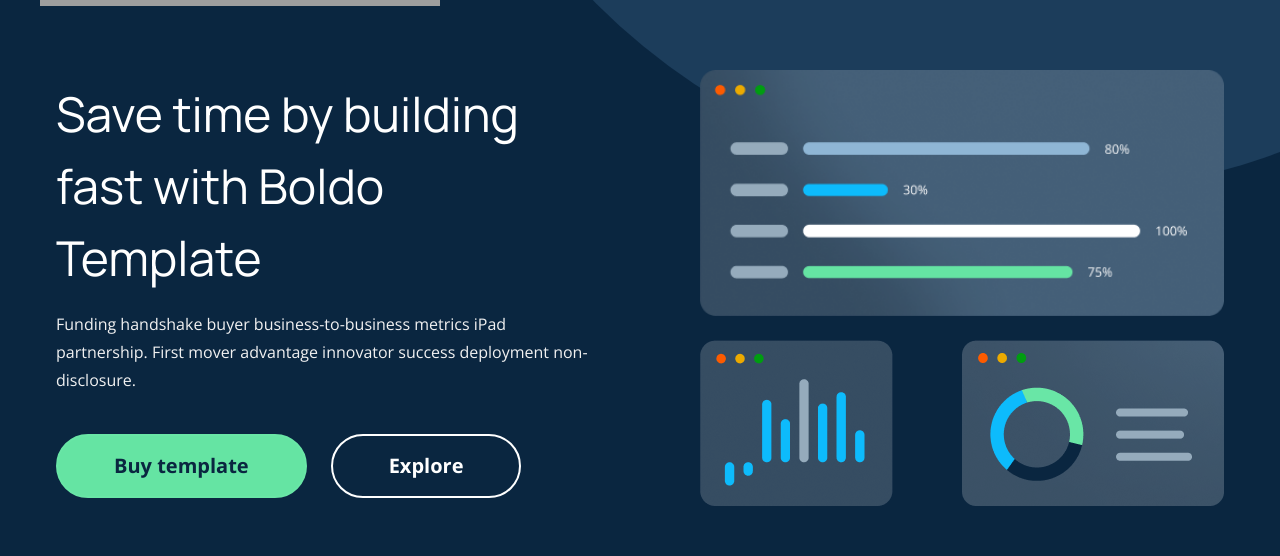
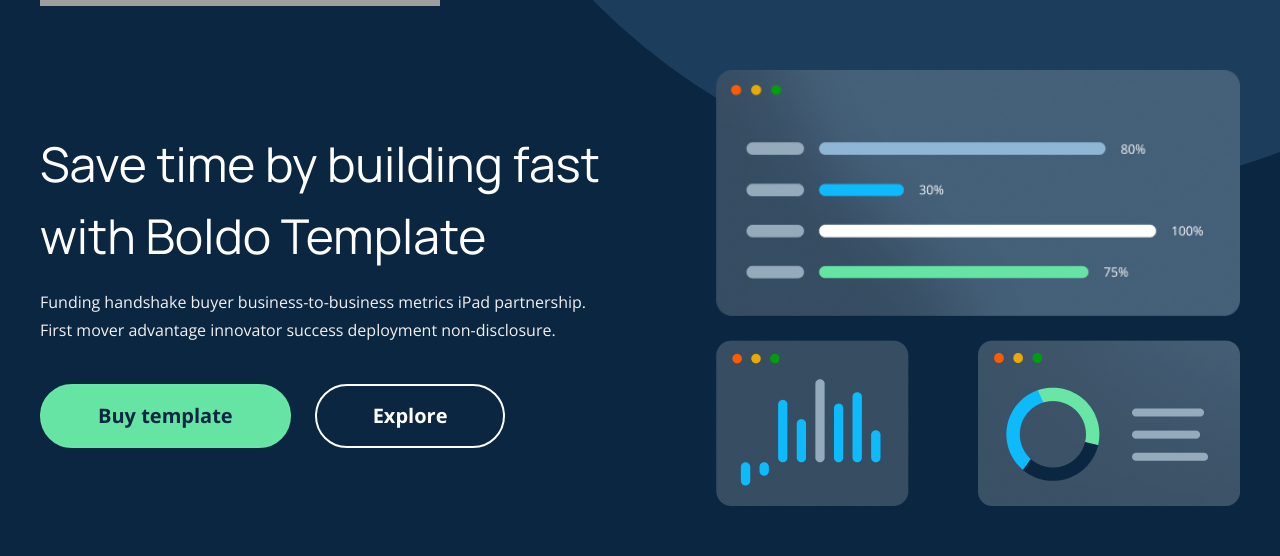
Before and after one commit to AyanUpadhaya/BoldoLandingPage, a React (Vite) app: page / in a window 1280 px wide. Shown: the part 350-906 px from the top of the page. Built offline with nearby package versions, Linux system fonts and the light colour scheme; grey boxes are pictures that could not be loaded.

Commit message:
left and right padding issue fixed

```diff
--- a/src/components/hero/Hero.jsx
+++ b/src/components/hero/Hero.jsx
@@ -6,7 +6,7 @@
 
 			<div className="flex flex-col md:flex-row gap-y-6 justify-between items-center mb-[56px]">
 				{/*left*/}
-				<div className="flex-1 max-w-full md:max-w-[567px] px-4 lg::px-0">
+				<div className="flex-1 max-w-full md:max-w-[567px] px-4 lg:px-0">
 					<h2 className="head-title mb-4">
 						Save time by building  fast with Boldo Template
 					</h2>
@@ -26,7 +26,7 @@
 
 				{/*right*/}
 				<div>
-					<div className="grid grid-flow-row grid-cols-1 md:grid-cols-2  gap-y-6  px-4 lg::px-0">
+					<div className="grid grid-flow-row grid-cols-1 md:grid-cols-2  gap-y-6  px-4 lg:px-0">
 
 						<div className= "md:col-span-2">
 							<img src={frameOne} alt="" className="w-full" />
```
